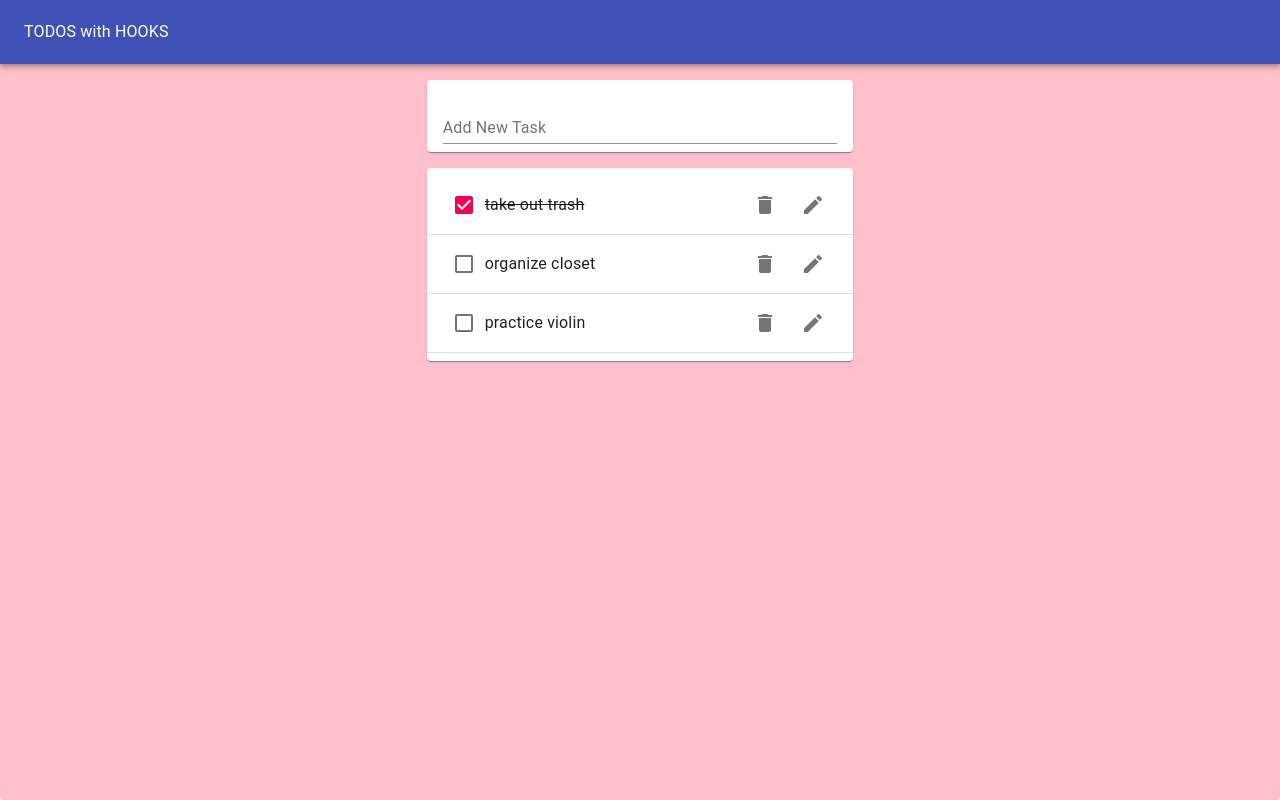
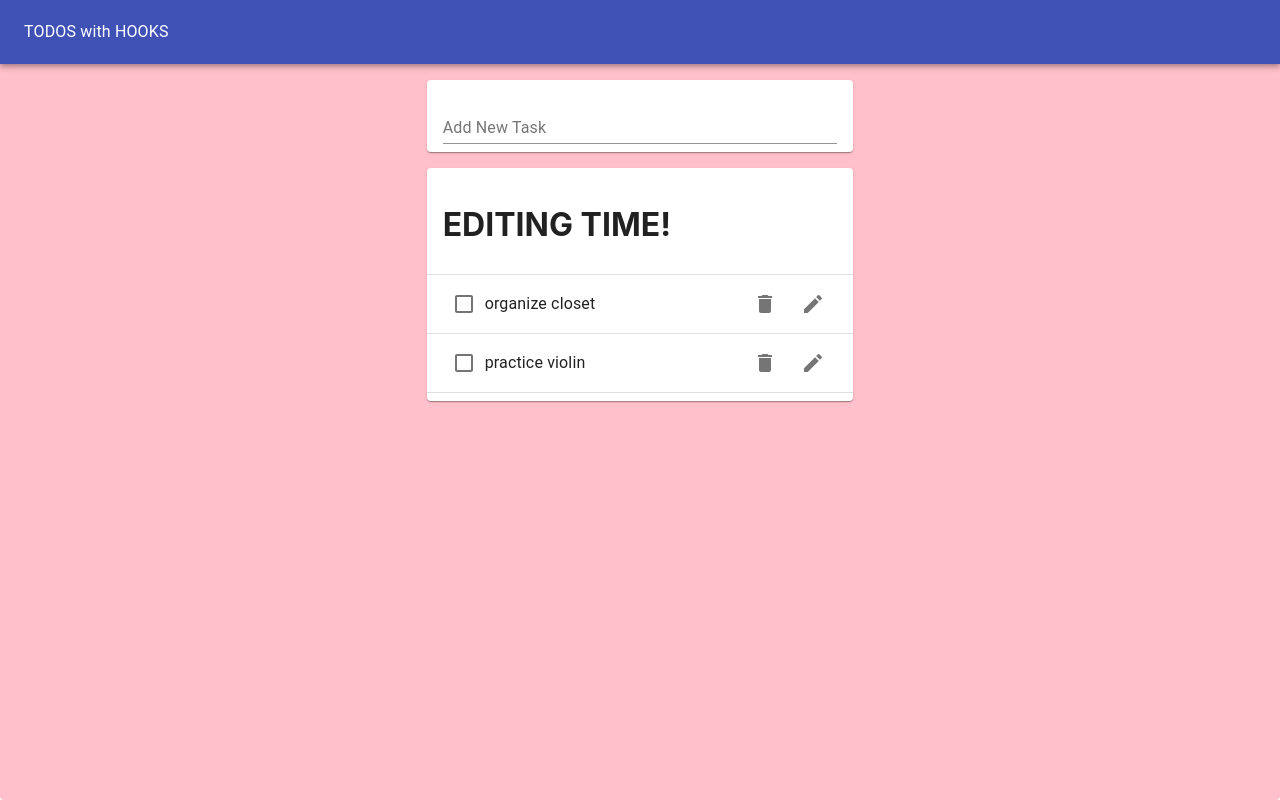
Before and after one commit to ecargiohc/hooks-project, a React (Create React App) app: page / in a window 1280 px wide. Both pictures are taken after a click on the button 813 px from the left and 205 px from the top of the page. Built offline with nearby package versions, Linux system fonts and the light colour scheme.

Commit message:
toggle to edit responds accordingly

```diff
--- a/src/Todo.js
+++ b/src/Todo.js
@@ -1,4 +1,5 @@
 import React from 'react';
+import UseToggleState from './hooks/UseToggleState';
 import ListItem from "@material-ui/core/ListItem";
 import ListItemText from "@material-ui/core/ListItemText";
 import Checkbox from "@material-ui/core/Checkbox";
@@ -9,8 +10,11 @@
 
 // or add 'props' as argument...
 function Todo({task, id, completed, removeTodo, toggleTodo}) {
+    const [isEditing, toggle] = UseToggleState(false);
     return(
         <ListItem>
+            {isEditing ? <h1>EDITING TIME!</h1> :
+            <>
             <Checkbox
                 checked={completed}
                 tabIndex={-1}
@@ -25,10 +29,12 @@
                 onClick={() => removeTodo(id)}>
                     <DeleteIcon />
                 </IconButton>
-                <IconButton aria-label="Edit">
+                <IconButton aria-label="Edit" onClick={toggle}>
                     <EditIcon />
                 </IconButton>
             </ListItemSecondaryAction>
+            </>
+            }
         </ListItem>
     )
 }
--- /dev/null
+++ b/src/hooks/UseToggleState.js
@@ -0,0 +1,12 @@
+import {useState} from 'react';
+
+function useToggleState(initialVal = false) {
+    // call useState, "reserve piece of state"
+    const [state, setState] = useState(initialVal);
+    const toggle = () => {
+        setState(!state);
+    };
+    // return piece of state AND a function to toggle it
+    return [state, toggle]
+}
+export default useToggleState;
```
